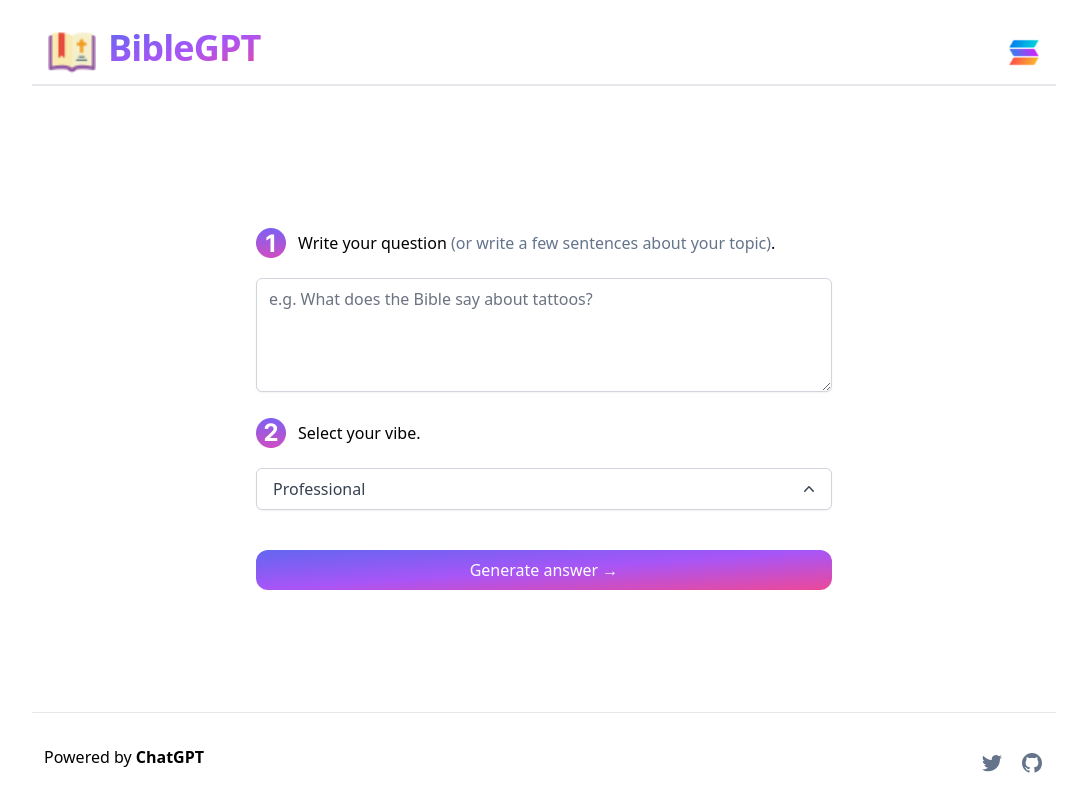
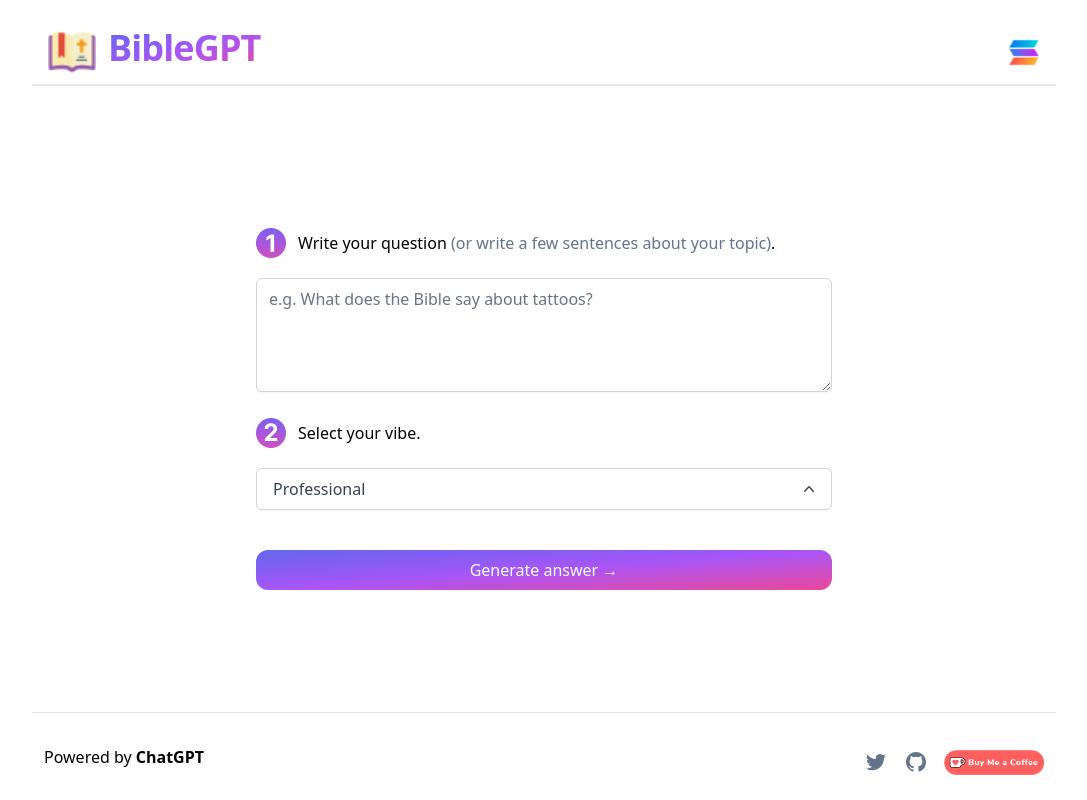
Before and after one commit to ekaone/biblegpt, a Next.js app: page / in a window 1280 px wide. Shown: the whole page, without its empty margins (96-1183 px from the left). Built offline with nearby package versions, Linux system fonts and the light colour scheme.

Commit message:
update footer

```diff
--- a/components/Footer.tsx
+++ b/components/Footer.tsx
@@ -1,4 +1,5 @@
 import Link from "next/link";
+import Image from "next/image";
 
 export default function Footer() {
   return (
@@ -41,6 +42,14 @@ export default function Footer() {
             <path d="M12 2C6.477 2 2 6.484 2 12.017c0 4.425 2.865 8.18 6.839 9.504.5.092.682-.217.682-.483 0-.237-.008-.868-.013-1.703-2.782.605-3.369-1.343-3.369-1.343-.454-1.158-1.11-1.466-1.11-1.466-.908-.62.069-.608.069-.608 1.003.07 1.531 1.032 1.531 1.032.892 1.53 2.341 1.088 2.91.832.092-.647.35-1.088.636-1.338-2.22-.253-4.555-1.113-4.555-4.951 0-1.093.39-1.988 1.029-2.688-.103-.253-.446-1.272.098-2.65 0 0 .84-.27 2.75 1.026A9.564 9.564 0 0 1 12 6.844a9.59 9.59 0 0 1 2.504.337c1.909-1.296 2.747-1.027 2.747-1.027.546 1.379.202 2.398.1 2.651.64.7 1.028 1.595 1.028 2.688 0 3.848-2.339 4.695-4.566 4.943.359.309.678.92.678 1.855 0 1.338-.012 2.419-.012 2.747 0 .268.18.58.688.482A10.02 10.02 0 0 0 22 12.017C22 6.484 17.522 2 12 2Z" />
           </svg>
         </Link>
+        <Link href="https://ko-fi.com/A0A1JVJ5M" target="_blank">
+          <Image
+            height={50}
+            width={100}
+            src="/coffee.png"
+            alt="Buy Me a Coffee at ko-fi.com"
+          />
+        </Link>
       </div>
     </footer>
   );
```
Also changed, not shown: public/coffee.png (added).
